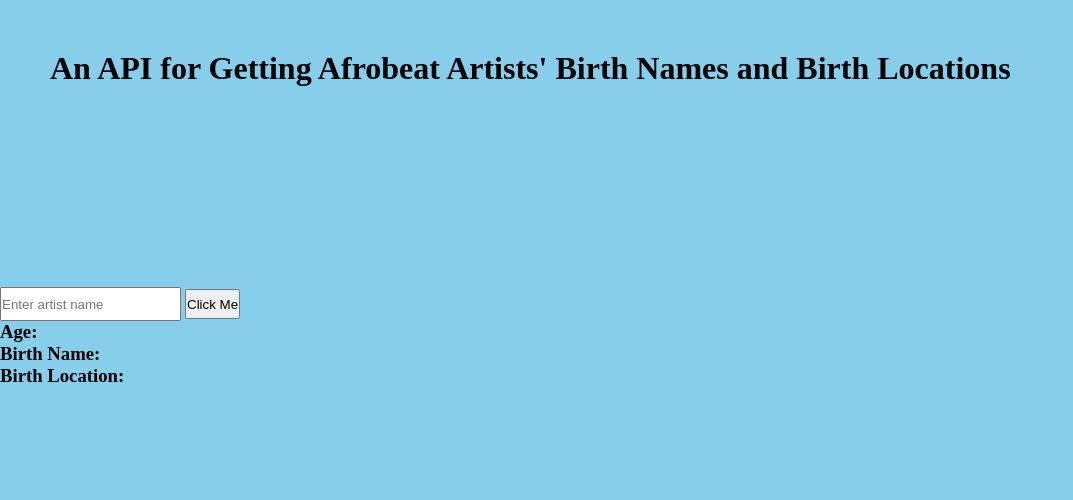
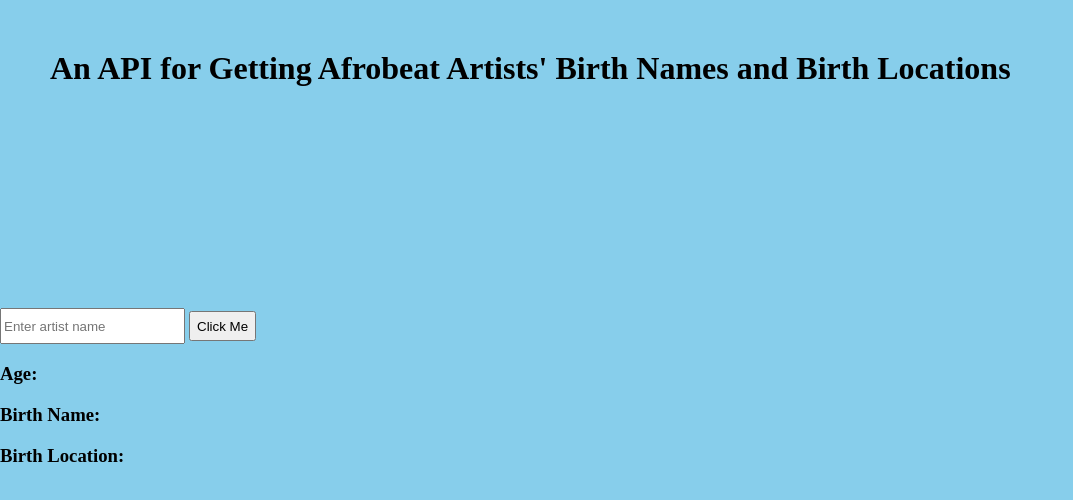
Before and after one commit to obithelight/Afrobeats-Cafe, a website: page index.html in a window 1280 px wide. Shown: the whole page, without its empty margins (0-1073 px from the left). Drawn offline with Linux system fonts and the light colour scheme.

Commit message:
updated style.css

```diff
--- a/public/css/style.css
+++ b/public/css/style.css
@@ -1,8 +1,3 @@
-*, *::before, *::after{
-	margin: 0;
-	padding: 0;
-}
-
 body{
 	background: skyblue;
 	margin: 0 auto;
```
